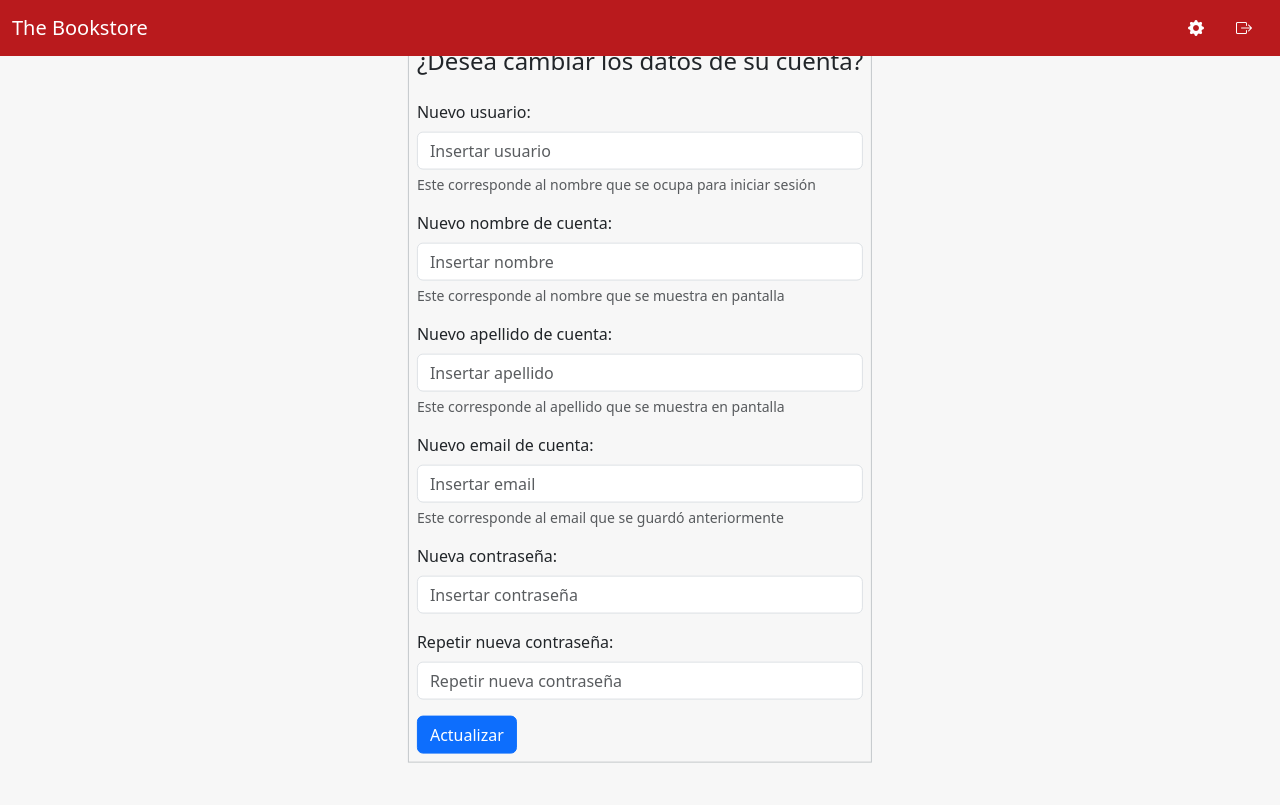
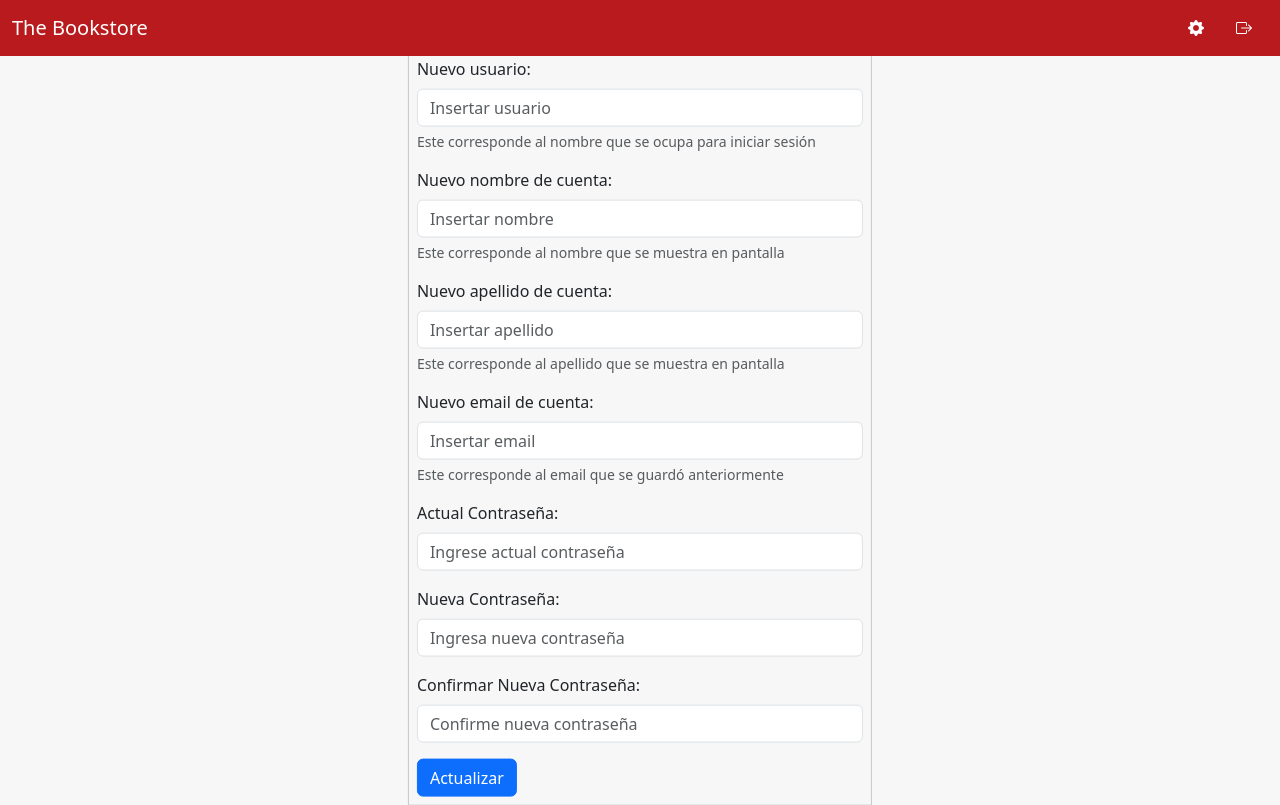
Before and after one commit to lukasvaz/fork-Software-Engineering, a Django app: page /user-data in a window 1280 px wide. Before the commit the page ends 763 px from the top, so only its background shows below. Run offline with Django 4.2, Linux system fonts and the light colour scheme; the visitor is signed in with stand-in values (Sample User, id 1).

Commit message:
feat: added change password in the backend and tested it

```diff
--- a/main/views/user_view.py
+++ b/main/views/user_view.py
@@ -8,16 +8,23 @@ from django.shortcuts import render, redirect
 from django.contrib.auth.models import User
 from igs.forms import UpdateUserForm
 from django.contrib.auth.decorators import login_required
+from django.contrib.auth.forms import PasswordChangeForm
+
 
 @cache_control(private=True,no_cache=True, must_revalidate=True, no_store=True)
 @login_required()
 def update_user(request: HttpRequest):
     if request.method == 'POST':
         form = UpdateUserForm(request.POST, instance=request.user)
-        if form.is_valid():
+        password_form = PasswordChangeForm(user=request.user, data=request.POST)
+        print(password_form.errors)
+        if form.is_valid() and password_form.is_valid():
+            print('test')
             form.save()
+            password_form.save()
             return redirect('home')  # Redirect to the user's profile page
     else:
         form = UpdateUserForm(instance=request.user)
+        password_form = PasswordChangeForm(user=request.user)
 
-    return render(request, 'settings.html', {'form': form})
+    return render(request, 'settings.html', {'form': form, 'password_form' : password_form})
--- a/web_design/static/js/settings.js
+++ b/web_design/static/js/settings.js
@@ -3,8 +3,8 @@ const username = document.getElementById("username");
 const firstName = document.getElementById("first_name");
 const lastName = document.getElementById("last_name");
 const email = document.getElementById("email");
-const password = document.getElementById("password");
-const confirmPassword = document.getElementById("confirmpassword");
+const password = document.getElementById("new_password1");
+const confirmPassword = document.getElementById("new_password2");
 
 form.addEventListener("submit", (e) => {
     checksInputs(e);
--- a/web_design/templates/settings.html
+++ b/web_design/templates/settings.html
@@ -34,13 +34,17 @@
                 <div class="form-text">Este corresponde al email que se guardó anteriormente</div>
             </div>
             <div class="mb-3">
-              <label for="new-password" class="form-label">Nueva contraseña:</label>
-              <input type="password" class="form-control" id="new-password" name="new-password" placeholder="Insertar contraseña">
+                <label for="old_password" class="form-label">Actual Contraseña:</label>
+                <input type="password" class="form-control" id="old_password" name="old_password" placeholder="Ingrese actual contraseña">
             </div>
             <div class="mb-3">
-                <label for="new-confirmpassword" class="form-label">Repetir nueva contraseña:</label>
-                <input type="password" class="form-control" id="new-confirmpassword" name="new-confirmpassword" placeholder="Repetir nueva contraseña">
-              </div>
+                <label for="new_password1" class="form-label">Nueva Contraseña:</label>
+                <input type="password" class="form-control" id="new_password1" name="new_password1" placeholder="Ingresa nueva contraseña">
+            </div>
+            <div class="mb-3">
+                <label for="new_password2" class="form-label">Confirmar Nueva Contraseña:</label>
+                <input type="password" class="form-control" id="new_password2" name="new_password2" placeholder="Confirme nueva contraseña">
+            </div>
             <!-- <div class="mb-3">
                 <label for="new-photo" class="form-label">Nueva foto de perfil:</label>
                 <input type="file" class="form-control" id="new-photo">
```
